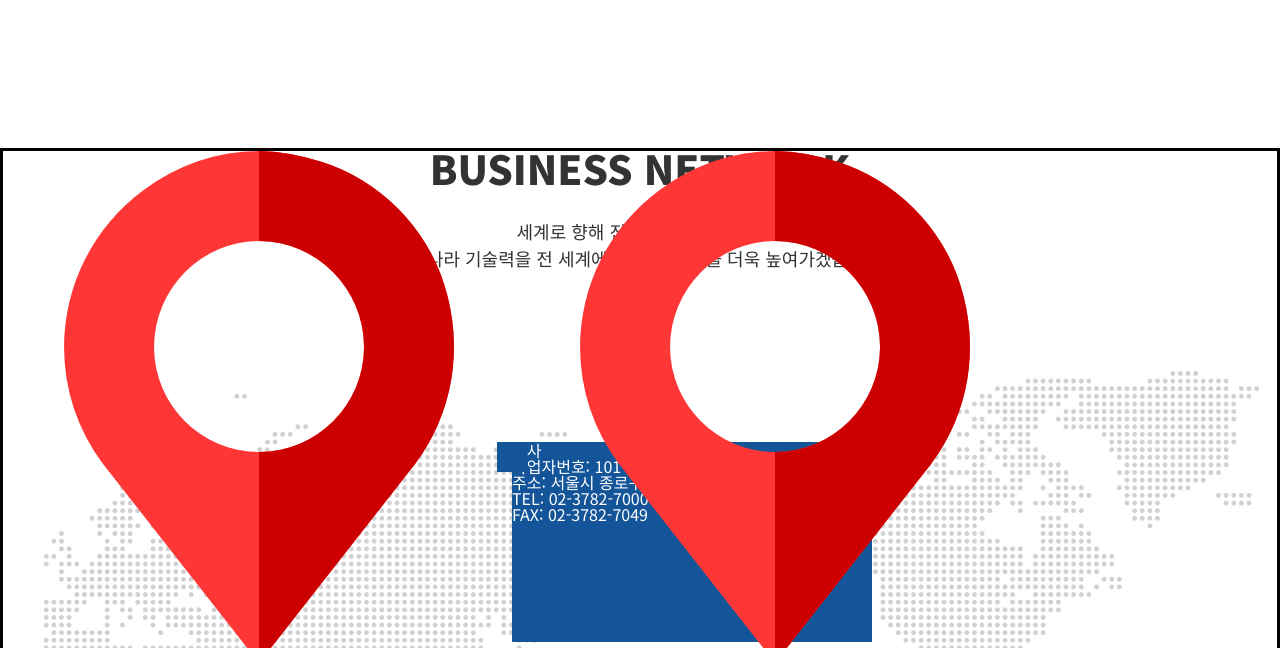
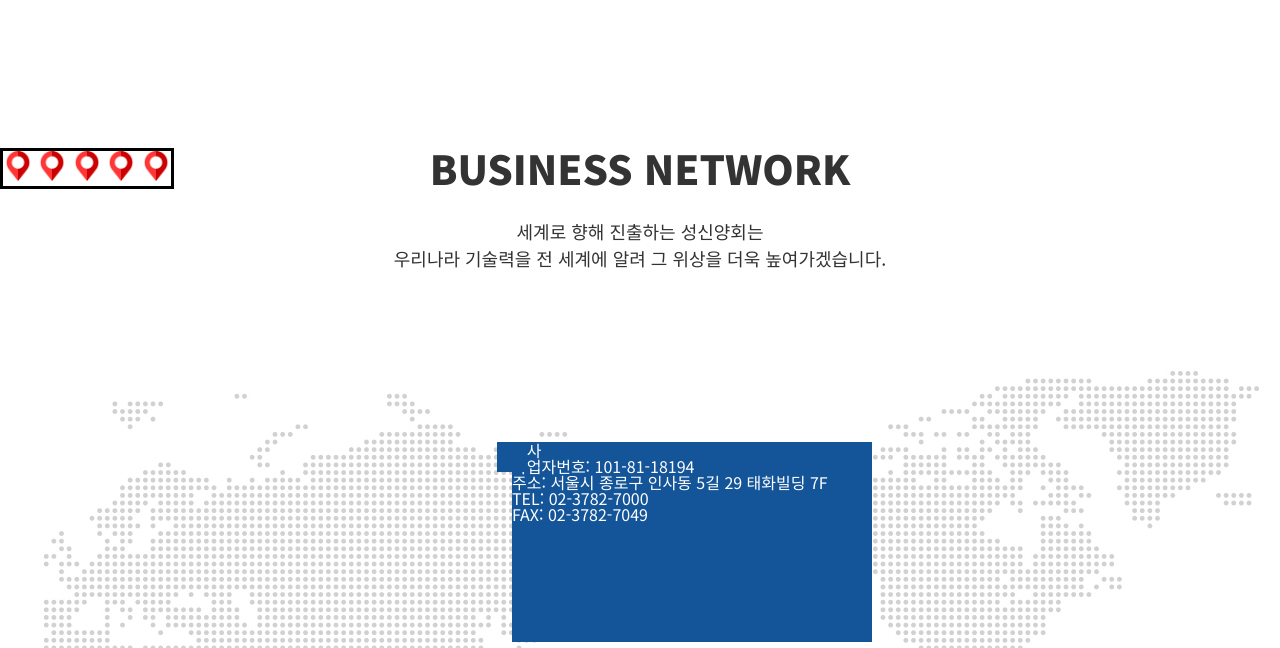
Before and after one commit to kiroscrypto/portfolio, a plain HTML site: page index.html in a window 1280 px wide. Shown: the part 2614-3262 px from the top of the page. Drawn offline with Linux system fonts and the light colour scheme.

Commit message:
Add files via upload

```diff
--- a/css/main.css
+++ b/css/main.css
@@ -120,6 +120,7 @@ main .biz_network_wrap .office li {float: left; margin-right: 10px; font-size: 2
 main .biz_network_wrap .office li.on {color: #145599;}
 main .biz_network_wrap .office li span.mob {display: none;}
 main .biz_network_wrap .pin {position: absolute; left: 0; top: 0; border: 3px solid #000;}
+main .biz_network_wrap .pin img {width: 30px; height: 30px;}
 /*end_biz_network*/
 
 /*start_more_info_wrap*/
```
